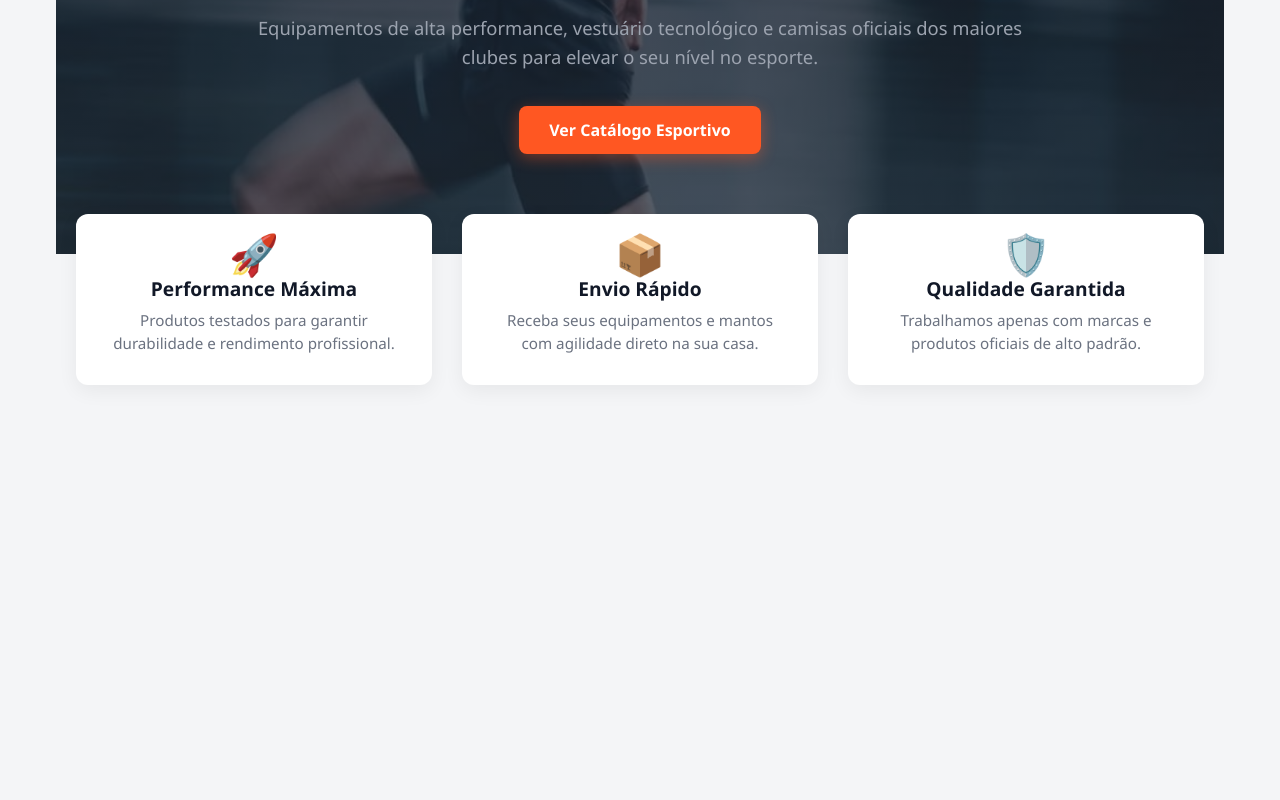
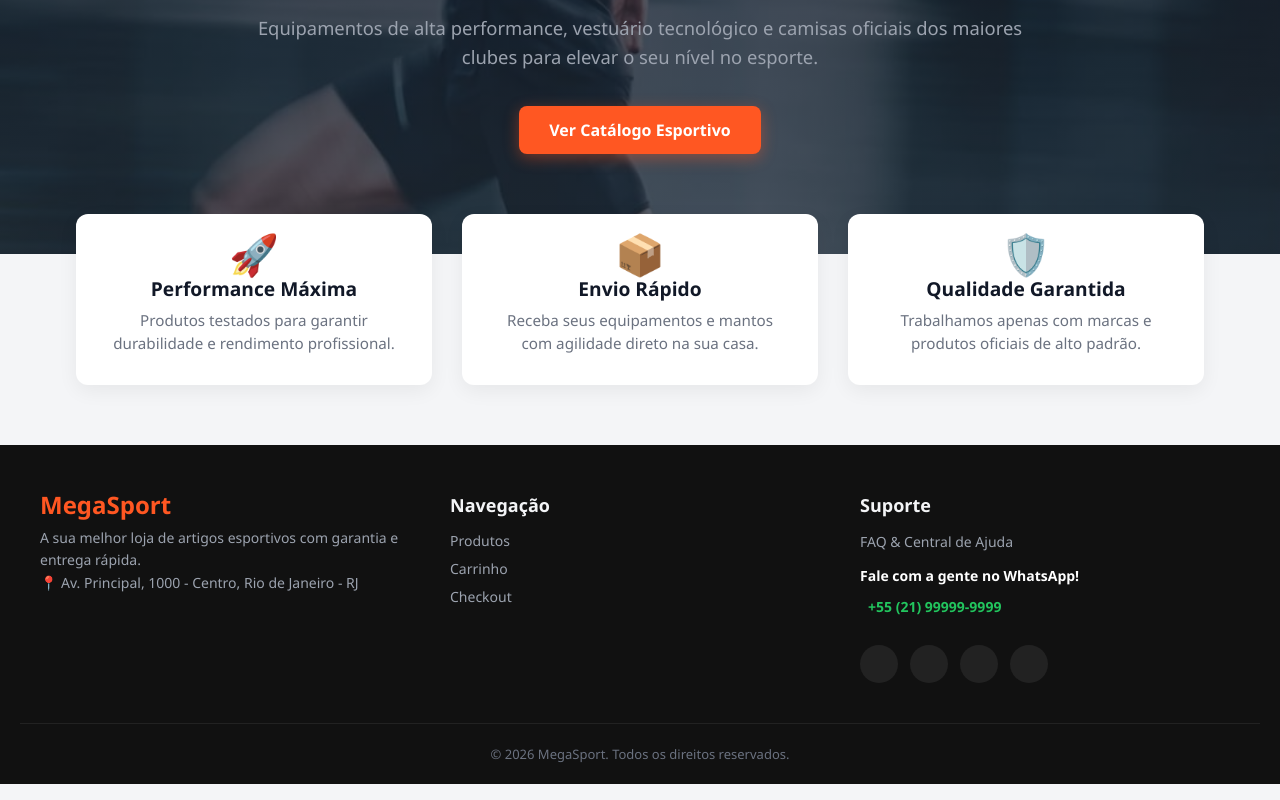
Before and after one commit to kamillaferreirafl/angularwork, an Angular app: page / in a window 1280 px wide. Shown: the part 297-1097 px from the top of the page. Before the commit the page ends 800 px from the top, so only its background shows below. Built offline with nearby package versions, Linux system fonts and the light colour scheme.

Commit message:
ta coisado

```diff
--- a/src/app/features/home/home/home.css
+++ b/src/app/features/home/home/home.css
@@ -1,8 +1,18 @@
+/* Remove limites do container principal da Home */
 .home-container {
   width: 100%;
+  margin: 0;
+  padding: 0;
 }
 
+/* Banner esticado de ponta a ponta sem cortar */
 .hero-banner {
+  width: 100vw;
+  position: relative;
+  left: 50%;
+  right: 50%;
+  margin-left: -50vw;
+  margin-right: -50vw;
   background: linear-gradient(rgba(17, 24, 39, 0.75), rgba(31, 41, 55, 0.75)), url('/caracorrendo.jpeg');
   background-size: cover;
   background-position: center;
@@ -10,6 +20,7 @@
   color: white;
   padding: 100px 20px;
   text-align: center;
+  box-sizing: border-box;
 }
 
 .hero-content {
@@ -53,6 +64,7 @@
   transform: translateY(-2px);
 }
 
+/* Cards centralizados dentro da área útil */
 .features-grid {
   display: flex;
   justify-content: center;
@@ -97,3 +109,121 @@
   font-size: 0.95rem;
   line-height: 1.5;
 }
+
+/* Rodapé esticado 100% sem cortes */
+.rodape-megasport {
+  width: 100vw;
+  position: relative;
+  left: 50%;
+  right: 50%;
+  margin-left: -50vw;
+  margin-right: -50vw;
+  background-color: #111111;
+  color: #ffffff;
+  padding: 50px 20px 20px 20px;
+  margin-top: 60px;
+  box-sizing: border-box;
+}
+
+.rodape-conteudo {
+  max-width: 1200px;
+  margin: 0 auto;
+  display: grid;
+  grid-template-columns: repeat(auto-fit, minmax(250px, 1fr));
+  gap: 30px;
+}
+
+.rodape-coluna h3.logo-rodape {
+  color: #ff5722;
+  font-size: 24px;
+  margin-bottom: 12px;
+  font-weight: 800;
+}
+
+.rodape-coluna h4 {
+  font-size: 18px;
+  margin-bottom: 16px;
+  color: #f3f4f6;
+}
+
+.rodape-coluna p {
+  color: #9ca3af;
+  font-size: 14px;
+  line-height: 1.6;
+}
+
+.rodape-coluna ul {
+  list-style: none;
+  padding: 0;
+  margin: 0;
+}
+
+.rodape-coluna ul li {
+  margin-bottom: 8px;
+}
+
+.rodape-coluna a {
+  color: #9ca3af;
+  text-decoration: none;
+  font-size: 14px;
+  transition: color 0.2s;
+}
+
+.rodape-coluna a:hover {
+  color: #ff5722;
+}
+
+.whatsapp-titulo {
+  font-weight: 600;
+  color: #ffffff !important;
+  margin-top: 12px;
+  margin-bottom: 4px;
+}
+
+.link-whatsapp {
+  display: inline-flex;
+  align-items: center;
+  gap: 8px;
+  color: #22c55e !important;
+  font-weight: bold;
+  font-size: 16px;
+  margin-bottom: 16px;
+}
+
+.link-whatsapp:hover {
+  color: #16a34a !important;
+}
+
+.redes-sociais {
+  display: flex;
+  gap: 12px;
+  margin-top: 12px;
+}
+
+.redes-sociais a {
+  font-size: 18px;
+  color: #ffffff;
+  background-color: #222222;
+  width: 38px;
+  height: 38px;
+  border-radius: 50%;
+  display: flex;
+  align-items: center;
+  justify-content: center;
+  transition: all 0.2s ease;
+}
+
+.redes-sociais a:hover {
+  background-color: #ff5722;
+  color: #ffffff;
+  transform: translateY(-3px);
+}
+
+.rodape-direitos {
+  text-align: center;
+  border-top: 1px solid #222222;
+  margin-top: 40px;
+  padding-top: 20px;
+  color: #6b7280;
+  font-size: 13px;
+}
--- a/src/app/features/home/home/home.html
+++ b/src/app/features/home/home/home.html
@@ -26,4 +26,50 @@
     </div>
   </section>
 
+  <!-- Rodapé Integrado -->
+  <footer class="rodape-megasport">
+    <div class="rodape-conteudo">
+
+      <!-- Coluna Sobre a Loja -->
+      <div class="rodape-coluna">
+        <h3 class="logo-rodape">MegaSport</h3>
+        <p>A sua melhor loja de artigos esportivos com garantia e entrega rápida.</p>
+        <p class="endereco">📍 Av. Principal, 1000 - Centro, Rio de Janeiro - RJ</p>
       </div>
+
+      <!-- Coluna Links Rápidos -->
+      <div class="rodape-coluna">
+        <h4>Navegação</h4>
+        <ul>
+          <li><a routerLink="/produtos">Produtos</a></li>
+          <li><a routerLink="/carrinho">Carrinho</a></li>
+          <li><a routerLink="/checkout">Checkout</a></li>
+        </ul>
+      </div>
+
+      <!-- Coluna Suporte e Redes Sociais -->
+      <div class="rodape-coluna">
+        <h4>Suporte</h4>
+        <p><a href="#">FAQ & Central de Ajuda</a></p>
+
+        <p class="whatsapp-titulo">Fale com a gente no WhatsApp!</p>
+        <a href="https://wa.me/5521999999999" target="_blank" class="link-whatsapp">
+          <i class="fa-brands fa-whatsapp"></i> +55 (21) 99999-9999
+        </a>
+
+        <div class="redes-sociais">
+          <a href="#" target="_blank" title="Instagram"><i class="fa-brands fa-instagram"></i></a>
+          <a href="#" target="_blank" title="Facebook"><i class="fa-brands fa-facebook"></i></a>
+          <a href="#" target="_blank" title="X (Twitter)"><i class="fa-brands fa-x-twitter"></i></a>
+          <a href="#" target="_blank" title="YouTube"><i class="fa-brands fa-youtube"></i></a>
+        </div>
+      </div>
+
+    </div>
+
+    <div class="rodape-direitos">
+      <p>© 2026 MegaSport. Todos os direitos reservados.</p>
+    </div>
+  </footer>
+
+</div>
--- a/src/styles.css
+++ b/src/styles.css
@@ -24,3 +24,114 @@ a {
   text-decoration: none;
   color: inherit;
 }
+
+/* Estilos do Rodapé */
+.rodape-megasport {
+  background-color: #111111;
+  color: #ffffff;
+  padding: 40px 20px 20px 20px;
+  margin-top: 60px;
+  width: 100%;
+}
+
+.rodape-conteudo {
+  max-width: 1100px;
+  margin: 0 auto;
+  display: grid;
+  grid-template-columns: repeat(auto-fit, minmax(250px, 1fr));
+  gap: 30px;
+}
+
+.rodape-coluna h3.logo-rodape {
+  color: var(--primary-color);
+  font-size: 24px;
+  margin-bottom: 12px;
+}
+
+.rodape-coluna h4 {
+  font-size: 18px;
+  margin-bottom: 16px;
+  color: #f3f4f6;
+}
+
+.rodape-coluna p {
+  color: #9ca3af;
+  font-size: 14px;
+  line-height: 1.6;
+}
+
+.rodape-coluna ul {
+  list-style: none;
+  padding: 0;
+  margin: 0;
+}
+
+.rodape-coluna ul li {
+  margin-bottom: 8px;
+}
+
+.rodape-coluna a {
+  color: #9ca3af;
+  text-decoration: none;
+  font-size: 14px;
+  transition: var(--transition);
+}
+
+.rodape-coluna a:hover {
+  color: var(--primary-color);
+}
+
+.whatsapp-titulo {
+  font-weight: 600;
+  color: #ffffff !important;
+  margin-top: 12px;
+  margin-bottom: 4px;
+}
+
+.link-whatsapp {
+  display: inline-flex;
+  align-items: center;
+  gap: 8px;
+  color: #22c55e !important;
+  font-weight: bold;
+  font-size: 16px;
+  margin-bottom: 16px;
+}
+
+.link-whatsapp:hover {
+  color: #16a34a !important;
+}
+
+.redes-sociais {
+  display: flex;
+  gap: 12px;
+  margin-top: 12px;
+}
+
+.redes-sociais a {
+  font-size: 18px;
+  color: #ffffff;
+  background-color: #222222;
+  width: 38px;
+  height: 38px;
+  border-radius: 50%;
+  display: flex;
+  align-items: center;
+  justify-content: center;
+  transition: var(--transition);
+}
+
+.redes-sociais a:hover {
+  background-color: var(--primary-color);
+  color: #ffffff;
+  transform: translateY(-3px);
+}
+
+.rodape-direitos {
+  text-align: center;
+  border-top: 1px solid #222222;
+  margin-top: 40px;
+  padding-top: 20px;
+  color: #6b7280;
+  font-size: 13px;
+}
```
Lines whose indentation alone changed are shown as unchanged.
